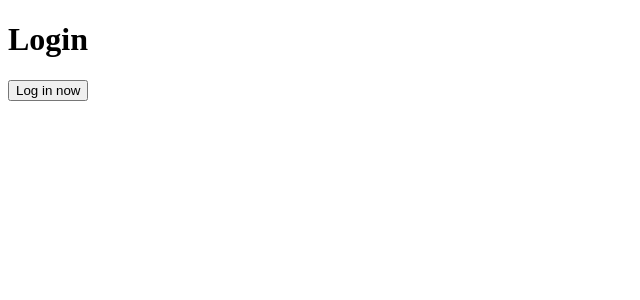
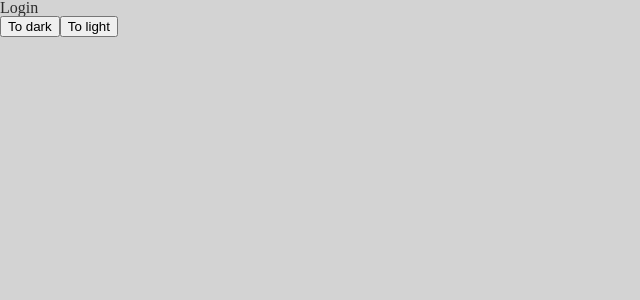
Before and after one commit to lackorol/instaclone-frontend, a React (Create React App) app: page / in a window 1280 px wide. Shown: the top 300 px of the page, without its empty margins (0-640 px from the left). Built offline with nearby package versions, Linux system fonts and the light colour scheme.

Commit message:
global styles

```diff
--- a/package.json
+++ b/package.json
@@ -15,6 +15,7 @@
     "react-router-dom": "^5.2.0",
     "react-scripts": "4.0.3",
     "styled-components": "^5.3.0",
+    "styled-reset": "^4.3.4",
     "web-vitals": "^1.0.1"
   },
   "scripts": {
--- a/src/App.js
+++ b/src/App.js
@@ -5,14 +5,18 @@ import {
   Route,
   Switch,
 } from "react-router-dom";
-import { isLoggedInVar } from "./screens/apollo";
+import { ThemeProvider } from "styled-components";
+import { darkModeVar, isLoggedInVar } from "./screens/apollo";
 import Home from "./screens/Home";
 import Login from "./screens/Login";
+import { darkTheme, GlobalStyles, lightTheme } from "./styles";
 
 function App() {
   const isLoggedIn = useReactiveVar(isLoggedInVar);
+  const darkMode = useReactiveVar(darkModeVar);
   return (
-    <div>
+    <ThemeProvider theme={darkMode ? darkTheme : lightTheme}>
+      <GlobalStyles />
       <Router>
         <Switch>
           <Route path="/" exact>
@@ -27,7 +31,7 @@ function App() {
           </Route>
         </Switch>
       </Router>
-    </div>
+    </ThemeProvider>
   );
 }
 
--- a/src/screens/Login.js
+++ b/src/screens/Login.js
@@ -1,11 +1,40 @@
-import { isLoggedInVar } from "./apollo";
+import { useState } from "react";
+import styled, { css } from "styled-components";
+import { darkModeVar } from "./apollo";
+
+const Title = styled.h1`
+  color: ${(props) => props.theme.fontColor};
+  /* color: ${(props) => (props.potato ? "palevioletred" : "beige")};
+  font-family: --apple-system, BlinkMacSystemFont, "Segoe UI", Roboto, Oxygen,
+    Ubuntu, Cantarell, "Open Sans", "Helvetica Neue", sans-serif;
+  ${(props) =>
+    props.potato
+      ? css`
+          font-size: 49px;
+        `
+      : css`
+          text-decoration: underline;
+        `} */
+`;
+
+const Container = styled.div`
+  background-color: ${(props) => props.theme.bgColor};
+`;
+
+const ToggleButton = styled.button`
+  color: red;
+`;
 
 const Login = () => {
+  const [potato, setPotato] = useState(false);
+  const togglePotato = () => setPotato((current) => !current);
   return (
-    <div>
-      <h1>Login</h1>
-      <button onClick={() => isLoggedInVar(true)}>Log in now</button>
-    </div>
+    <Container>
+      <Title potato={potato}>Login</Title>
+      {/* <ToggleButton onClick={togglePotato}>Toggle Potato</ToggleButton> */}
+      <button onClick={() => darkModeVar(true)}>To dark</button>
+      <button onClick={() => darkModeVar(false)}>To light</button>
+    </Container>
   );
 };
 
--- a/src/screens/apollo.js
+++ b/src/screens/apollo.js
@@ -1,4 +1,4 @@
 import { makeVar } from "@apollo/client";
 
 export const isLoggedInVar = makeVar(false);
-export const darkVar = makeVar(false);
+export const darkModeVar = makeVar(false);
--- /dev/null
+++ b/src/styles.js
@@ -0,0 +1,19 @@
+import { createGlobalStyle } from "styled-components";
+import reset from "styled-reset";
+
+export const lightTheme = {
+  fontColor: "#2c2c2c",
+  bgColor: "lightgray",
+};
+
+export const darkTheme = {
+  fontColor: "lightgray",
+  bgColor: "#2c2c2c",
+};
+
+export const GlobalStyles = createGlobalStyle`
+    ${reset}
+    body {
+        background-color: ${(props) => props.theme.bgColor};
+    }
+`;
```
Also changed, not shown: 1 other file (tests, documents, lock files or other folders).
